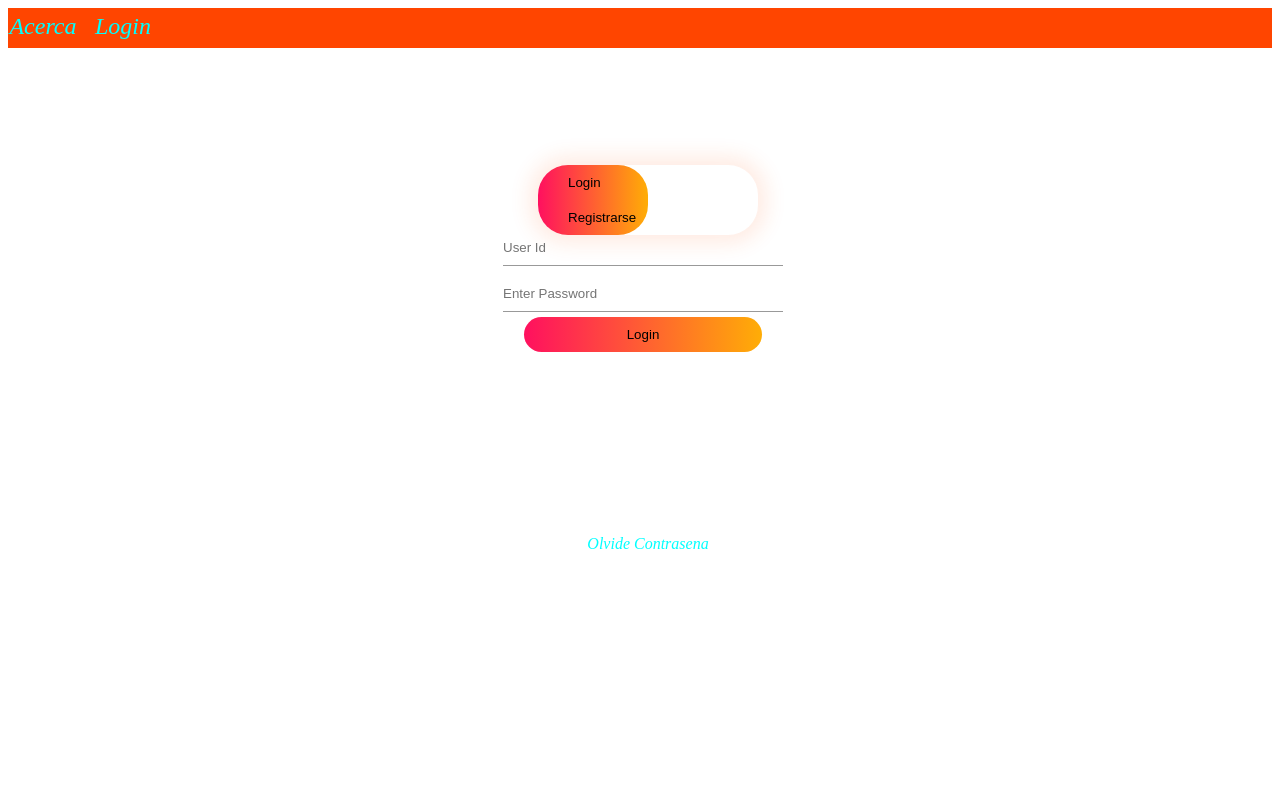
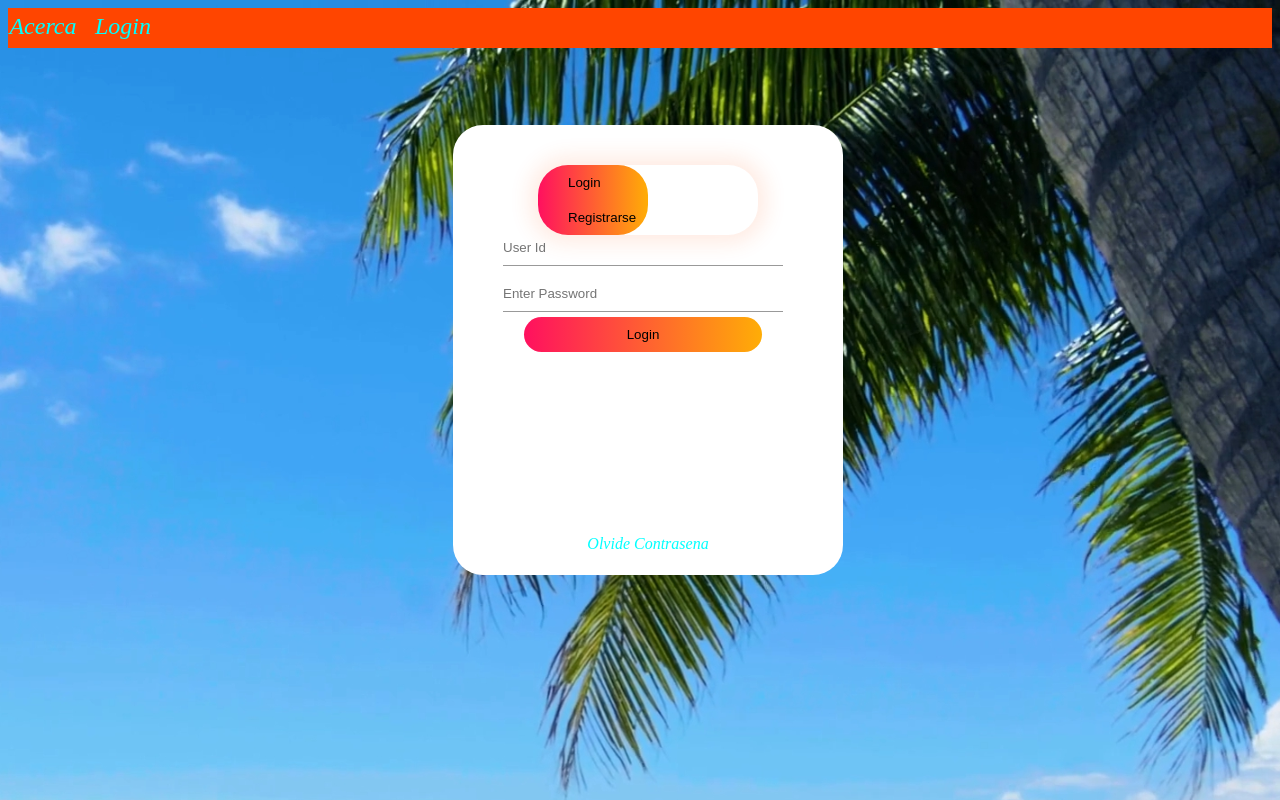
Before and after one commit to MuraCheems/Plataformas-emp, a plain HTML site: page Login-registro.html in a window 1280 px wide. Drawn offline with Linux system fonts and the light colour scheme.

Commit message:
Cambios de referencias de fondo y easteregg

```diff
--- a/style/style.css
+++ b/style/style.css
@@ -8,7 +8,7 @@
 .bodies{
     background-color:  white;
     font-style: italic;
-    background-image: url(img/preview.jpg);
+    background-image: url(../img/preview.jpg);
     -webkit-background-size: cover;
     -moz-background-size: cover;
     -o-background-size: cover;
@@ -118,7 +118,7 @@ color: grey;
 .mega-container{
     height: 100%;
     width: 100%;
-    background-image: linear-gradient(rgba(0,0,0,4), url(img/preview.jpg));
+    background-image: linear-gradient(rgba(0,0,0,4), url(../img/preview.jpg));
     background-position: center;
     background-size: cover;
     position: absolute;
@@ -229,7 +229,7 @@ span{
 body{
     background-color:  white;
     font-style: italic;
-    background-image: url(img/valencia.png);
+    background-image: url(../img/valencia.png);
     -webkit-background-size: cover;
     -moz-background-size: cover;
     -o-background-size: cover;
```
